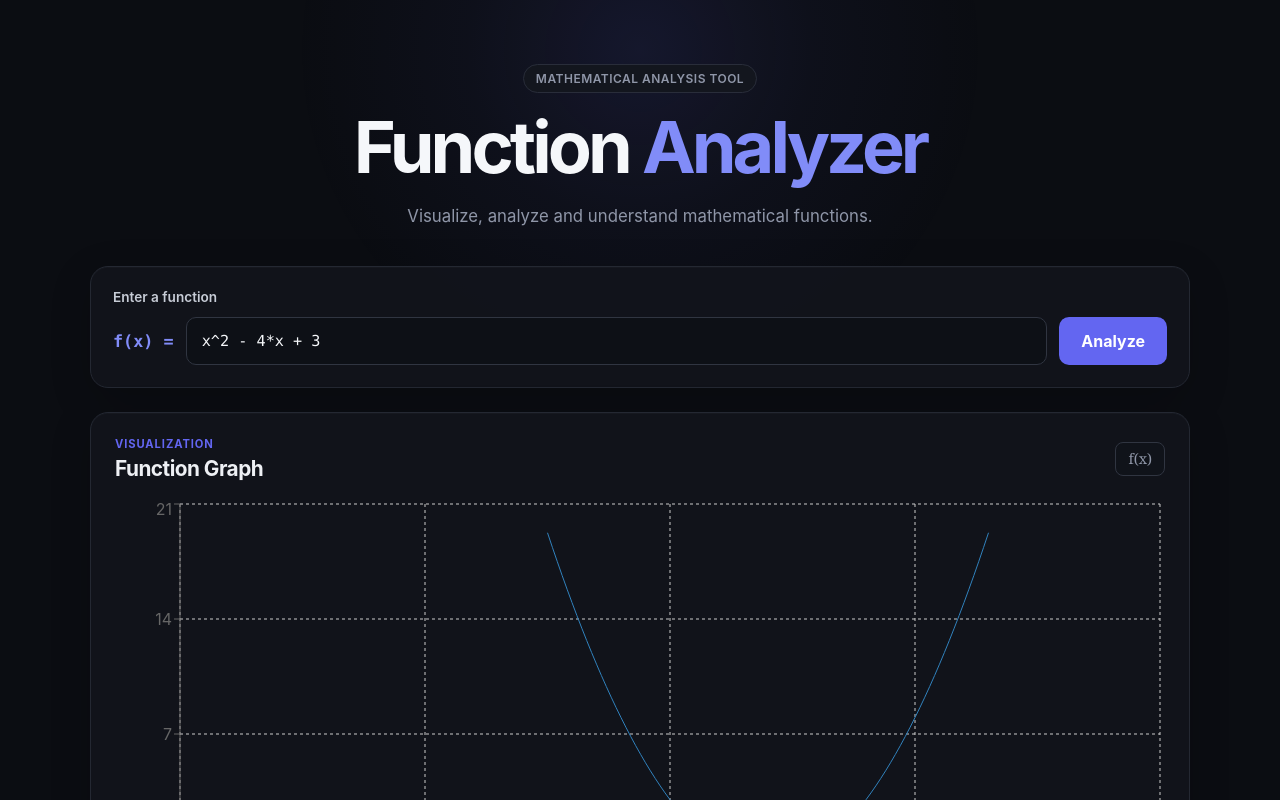
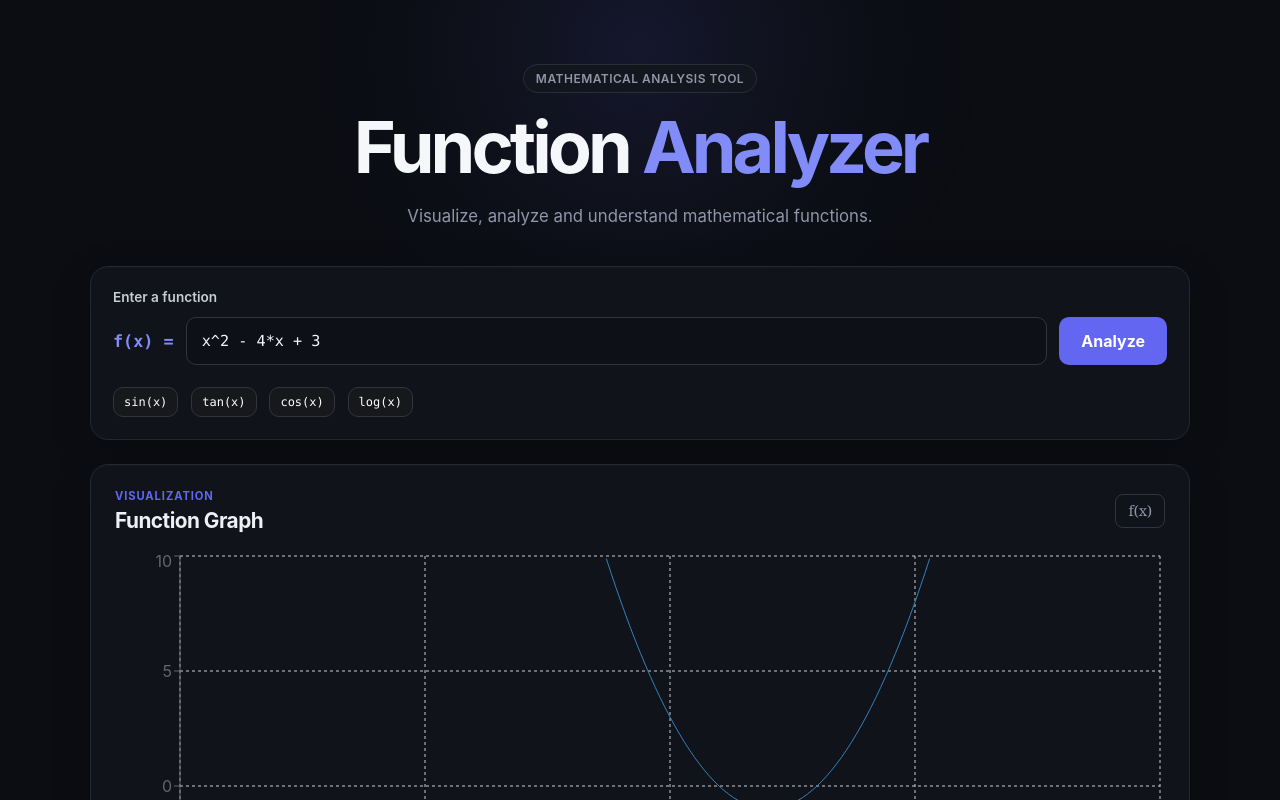
Before and after one commit to Divyansh374/Function-Analyzer, a React (Vite) app: page / in a window 1280 px wide. Shown: the top 800 px of the page. Built offline with nearby package versions, Linux system fonts and the light colour scheme.

Commit message:
add preset recommendation buttons

```diff
--- a/src/App.css
+++ b/src/App.css
@@ -130,6 +130,13 @@
   font-weight: 600;
 }
 
+.input-col {
+  display: flex;
+  flex-direction: column;
+  justify-content: space-between;
+  height: 100px;
+}
+
 .input-row {
   display: flex;
   align-items: center;
@@ -202,6 +209,8 @@
   transition:
     background 0.2s,
     transform 0.15s;
+
+  cursor: pointer;
 }
 
 .input-row button:hover {
@@ -209,7 +218,7 @@
 }
 
 .input-row button:active {
-  transform: translateY(1px);
+  transform: scale(0.98);
 }
 
 .input-error {
@@ -218,6 +227,47 @@
   color: #f87171;
 
   font-size: 0.85rem;
+}
+
+.recommendations {
+  min-width: 250px;
+  max-width: 300px;
+  display: flex;
+  flex-direction: row;
+  justify-content: space-between;
+}
+
+.recommendations button {
+  height: 30px;
+  padding: 0 10px;
+
+  border: 1px solid #303541;
+  border-radius: 10px;
+
+  background: #17181b;
+  color: white;
+
+  font-family:
+    "SFMono-Regular",
+    Consolas,
+    monospace;
+
+  font-size: 12px;
+  font-weight: 500;
+
+  transition:
+    background 0.2s,
+    transform 0.15s;
+
+  cursor: pointer;
+}
+
+.recommendations button:hover {
+  background: #282828;
+}
+
+.recommendations button:active {
+  transform: scale(0.98);
 }
 
 /* ───────────────
@@ -414,6 +464,10 @@
     font-size: 0.9rem;
   }
 
+  .function-input {
+    height: 180px;
+  }
+
   .input-card {
     padding: 16px;
   }
@@ -424,6 +478,10 @@
     grid-template-columns: auto minmax(0, 1fr);
 
     gap: 10px;
+  }
+
+  .recommendations {
+    margin-top: 20px;
   }
 
   .input-row input {
--- a/src/App.tsx
+++ b/src/App.tsx
@@ -23,11 +23,11 @@ function App() {
 
   const [error, setError] = useState<string | null>(null);
 
-  function analyze() {
+  function analyze(expression = inputExpression) {
     try {
-      const expression = parse(inputExpression);
+      const parsed = parse(expression);
 
-      setParsedExpression(expression);
+      setParsedExpression(parsed);
       setError(null);
     } catch (error) {
       setError(error instanceof Error ? error.message : "Invalid expression");
@@ -63,6 +63,7 @@ function App() {
         <section className="input-card">
           <FunctionInput
             value={inputExpression}
+            setValue={setInputExpression}
             onChange={setInputExpression}
             onAnalyze={analyze}
             error={error}
--- a/src/components/FunctionGraph.tsx
+++ b/src/components/FunctionGraph.tsx
@@ -22,7 +22,7 @@ export function FunctionGraph({ points }: FunctionGraphProps) {
 
         <XAxis dataKey="x" type="number" />
 
-        <YAxis />
+        <YAxis domain={[-10, 10]} allowDataOverflow={false} />
 
         <Tooltip />
 
--- a/src/components/FunctionInput.tsx
+++ b/src/components/FunctionInput.tsx
@@ -1,20 +1,28 @@
 interface FunctionInputProps {
   value: string;
+  setValue: React.Dispatch<React.SetStateAction<string>>;
   onChange: (value: string) => void;
-  onAnalyze: () => void;
+  onAnalyze: (expression?: string) => void;
   error: string | null;
 }
 
 export function FunctionInput({
   value,
+  setValue,
   onChange,
   onAnalyze,
   error,
 }: FunctionInputProps) {
+  function selectRecommendation(expression: string) {
+    setValue(expression);
+    onAnalyze(expression);
+  }
+
   return (
     <div className="function-input">
       <label htmlFor="function-input">Enter a function</label>
 
+      <div className="input-col">
         <div className="input-row">
           <span className="function-prefix">f(x) = </span>
 
@@ -31,9 +39,36 @@ export function FunctionInput({
             spellCheck={false}
           />
 
-        <button type="button" onClick={onAnalyze}>
+          <button type="button" onClick={() => onAnalyze()}>
             Analyze
           </button>
+        </div>
+        <div className="recommendations">
+          <button
+            className="recommendation-btn"
+            onClick={() => selectRecommendation("sin(x)")}
+          >
+            sin(x)
+          </button>
+          <button
+            className="recommendation-btn"
+            onClick={() => selectRecommendation("tan(x)")}
+          >
+            tan(x)
+          </button>
+          <button
+            className="recommendation-btn"
+            onClick={() => selectRecommendation("cos(x)")}
+          >
+            cos(x)
+          </button>
+          <button
+            className="recommendation-btn"
+            onClick={() => selectRecommendation("log(x)")}
+          >
+            log(x)
+          </button>
+        </div>
       </div>
 
       {error && <p className="input-error">{error}</p>}
--- a/src/math/graph.ts
+++ b/src/math/graph.ts
@@ -1,4 +1,5 @@
 import { evaluate } from "./evaluator";
+
 import type { Expression } from "./types";
 
 export interface GraphPoint {
@@ -6,8 +7,10 @@ export interface GraphPoint {
   y: number | null;
 }
 
-const GRAPH_LIMIT = 20;
-const DISCONTINUITY_THRESHOLD = 5;
+const DISPLAY_Y_MIN = -10;
+const DISPLAY_Y_MAX = 10;
+
+const SLOPE_LIMIT = 150;
 
 export function generateGraphPoints(
   expression: Expression,
@@ -28,29 +31,25 @@ export function generateGraphPoints(
 
     let graphY: number | null = y;
 
-    // Values that are undefined or too large to display
-    // are treated as a break in the graph.
-    if (!Number.isFinite(y) || Math.abs(y) > GRAPH_LIMIT) {
+    if (!Number.isFinite(y) || y < DISPLAY_Y_MIN || y > DISPLAY_Y_MAX) {
       graphY = null;
     }
 
-    // Detect a likely vertical discontinuity.
-    //
-    // A large sign change is usually an asymptote rather
-    // than a root.
-    if (
-      previousY !== null &&
-      graphY !== null &&
-      previousY * graphY < 0 &&
-      Math.abs(previousY) > DISCONTINUITY_THRESHOLD &&
-      Math.abs(graphY) > DISCONTINUITY_THRESHOLD
-    ) {
-      points[points.length - 1] = {
-        x: previousX!,
-        y: null,
-      };
+    // Detect sudden jumps between neighbouring points
+    if (previousX !== null && previousY !== null && graphY !== null) {
+      const slope = Math.abs((graphY - previousY) / (x - previousX));
 
-      graphY = null;
+      if (slope > SLOPE_LIMIT) {
+        points.push({
+          x,
+          y: null,
+        });
+
+        previousX = x;
+        previousY = null;
+
+        continue;
+      }
     }
 
     points.push({
```
Lines whose indentation alone changed are shown as unchanged.
